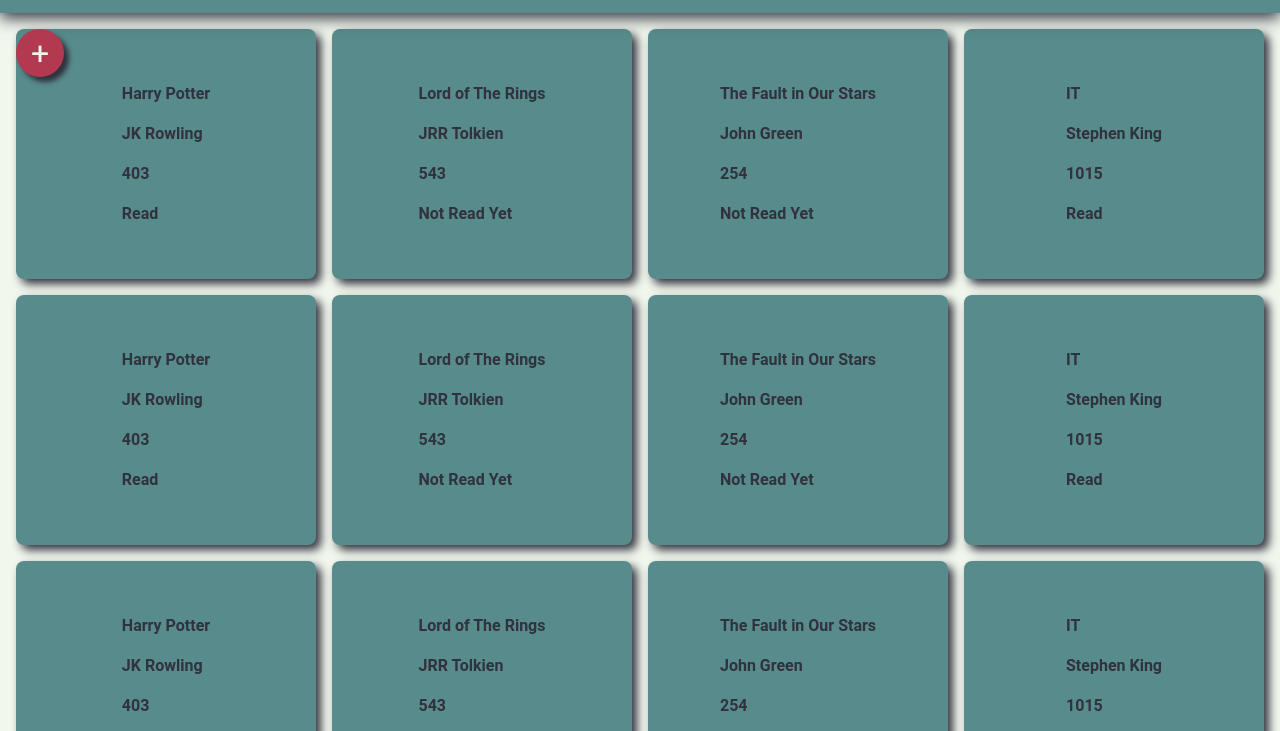
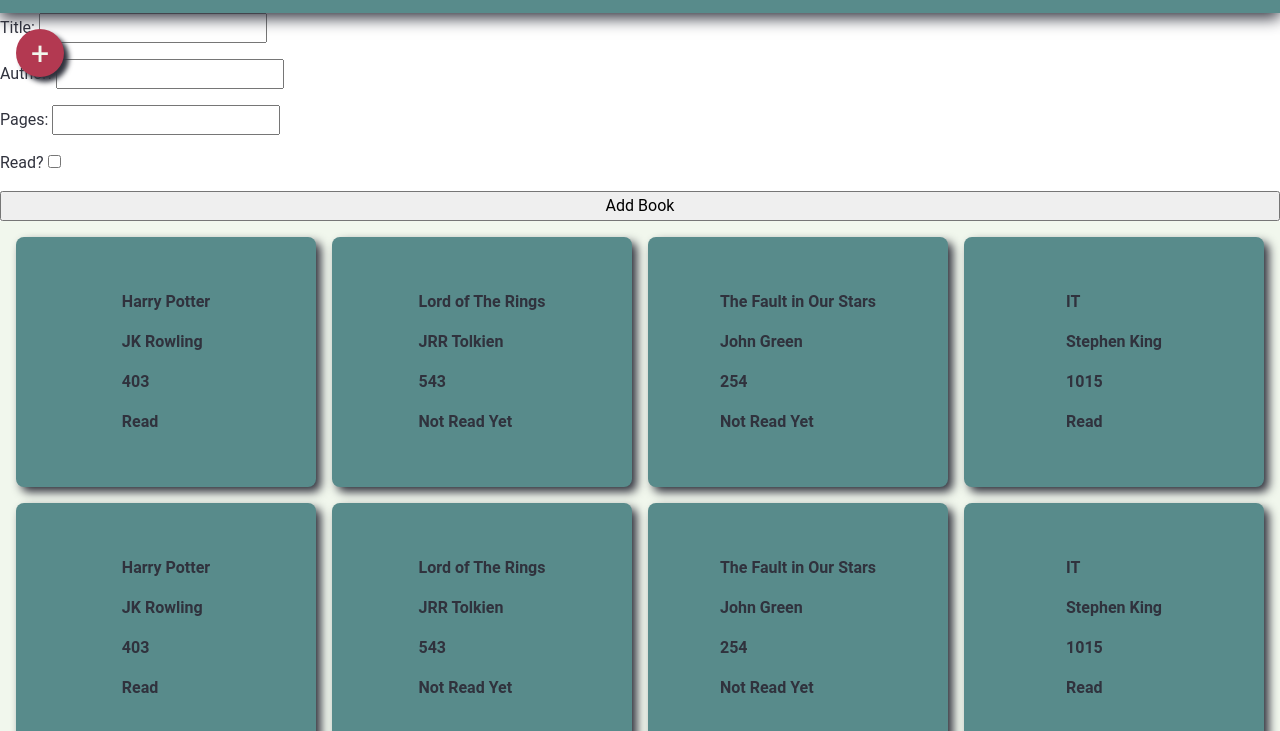
Before and after one commit to JonathanNoH/library, a plain HTML site: page index.html in a window 1280 px wide. Shown: the part 67-798 px from the top of the page. Drawn offline with Linux system fonts and the light colour scheme.

Commit message:
add form

```diff
--- a/index.html
+++ b/index.html
@@ -16,6 +16,13 @@
         <a href="#"><img src="imgs/account_circle_black_24dp.svg" alt="account icon"></a>
         <button class="add-book">+</button>
     </header>
+    <form action="" method="get">
+        <div><label for="book-title">Title: </label><input type="text" name="book-title" id="book-title"></div>
+        <div><label for="book-author">Author: </label><input type="text" name="book-author" id="book-author"></div>
+        <div><label for="book-pages">Pages: </label><input type="text" name="book-pages" id="book-pages"></div>
+        <div><label for="book-read">Read?</label><input type="checkbox" name="book-read" id="book-read"></div>
+        <button type="submit">Add Book</button>
+    </form>
     <main>
         <div class="card">
             <div class="title">Harry Potter</div>
```
